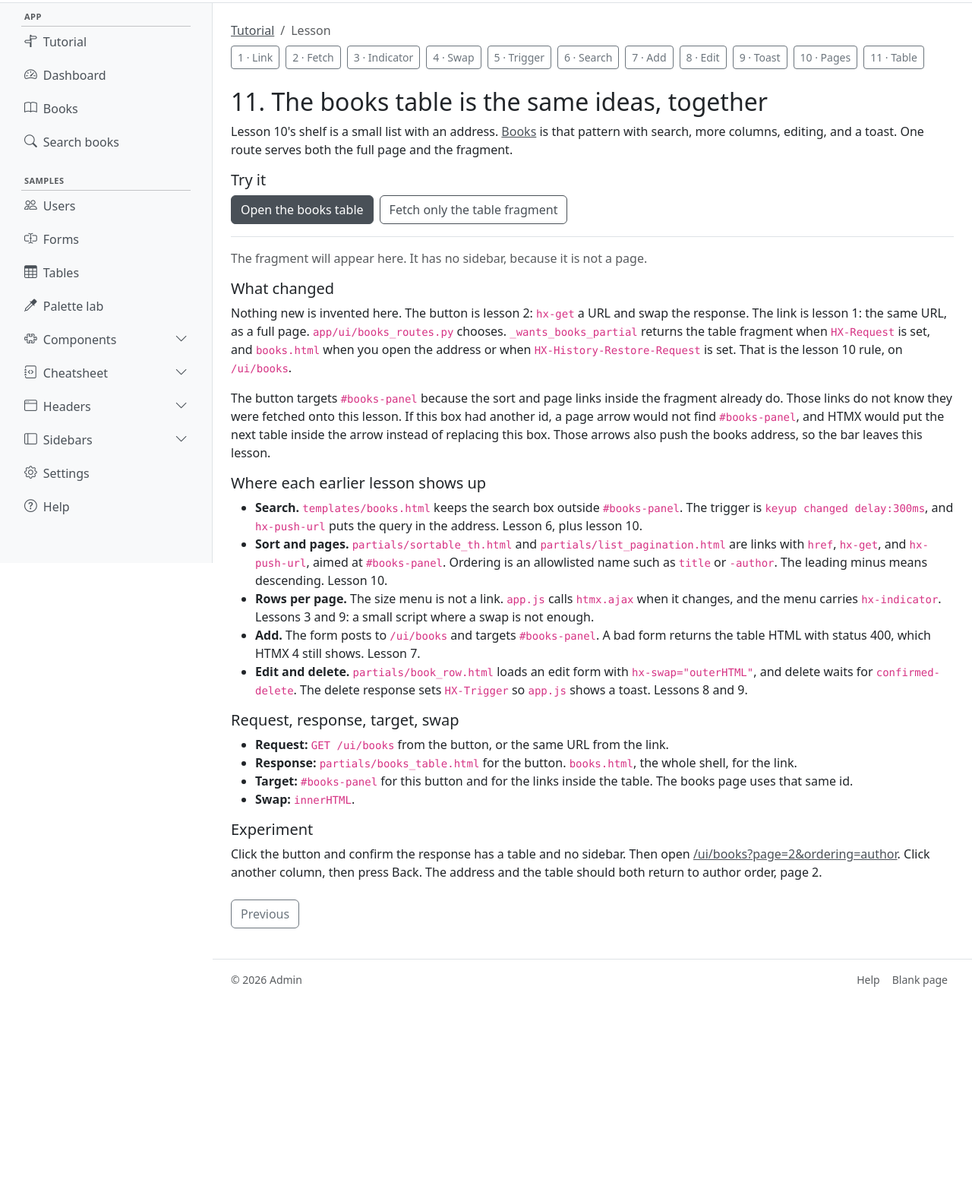
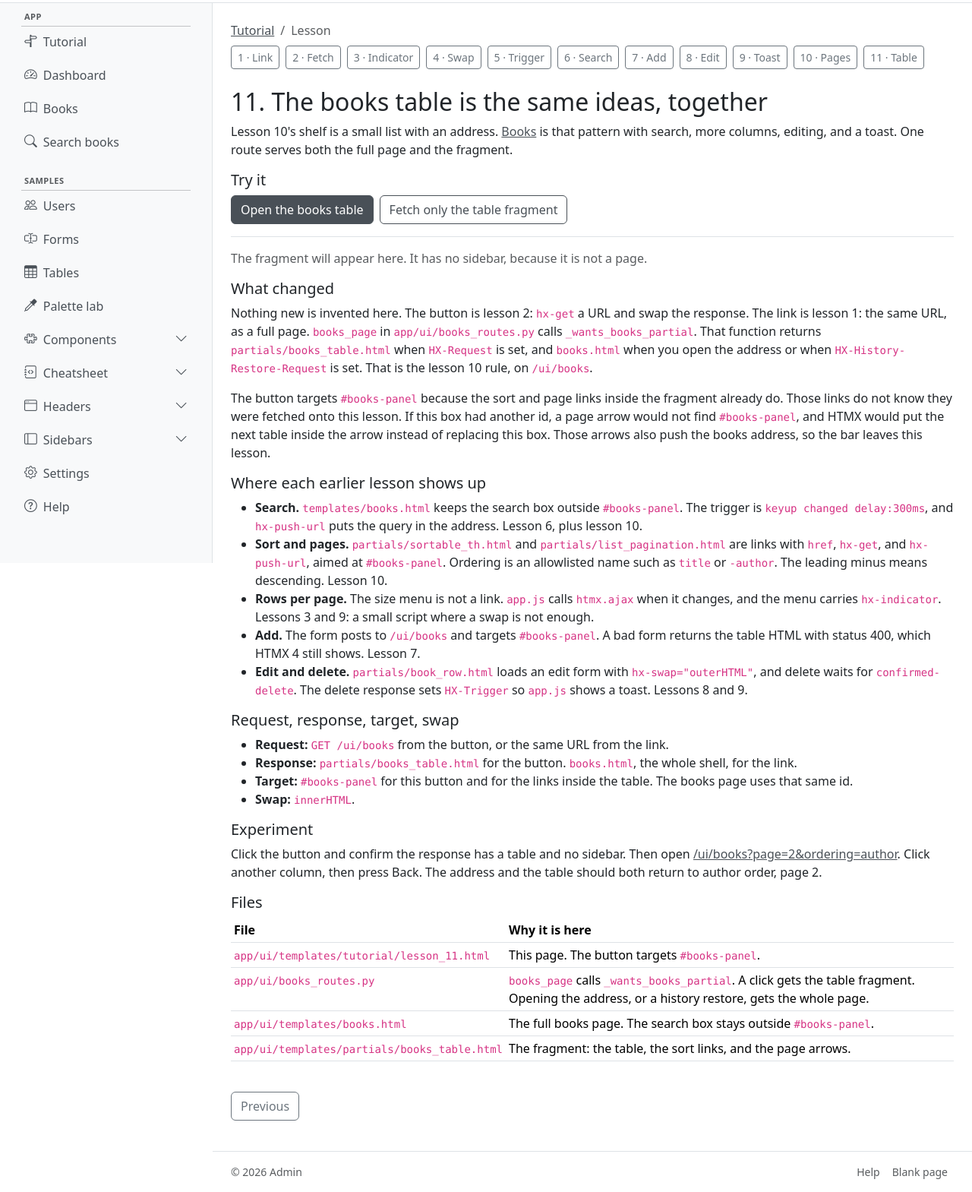
Before and after one commit to tgogos/htmx-bootstrap-tutorial, a FastAPI app: template app/ui/templates/tutorial/lesson_11.html in a window 1280 px wide. Shown: the part 59-1628 px from the top of the page at 76% size. Before the commit the page ends 1358 px from the top, so only its background shows below. Run offline with FastAPI, Linux system fonts and the light colour scheme; the template is opened without the code that fills it, so the values that code supplies are empty; parts of the project's set-up code (start-up, migrations or seed data) failed here and were passed over; some libraries are stand-ins or nearby versions.

Commit message:
List the files lesson 11 uses, and name books_page as the function that chooses the table fragment or the full page.
Co-authored-by: Cursor <cursoragent@cursor.com>

```diff
--- a/app/ui/templates/tutorial/lesson_11.html
+++ b/app/ui/templates/tutorial/lesson_11.html
@@ -22,7 +22,7 @@
 </div>
 
 <h2 class="h5">What changed</h2>
-<p>Nothing new is invented here. The button is lesson 2: <code>hx-get</code> a URL and swap the response. The link is lesson 1: the same URL, as a full page. <code>app/ui/books_routes.py</code> chooses. <code>_wants_books_partial</code> returns the table fragment when <code>HX-Request</code> is set, and <code>books.html</code> when you open the address or when <code>HX-History-Restore-Request</code> is set. That is the lesson 10 rule, on <code>/ui/books</code>.</p>
+<p>Nothing new is invented here. The button is lesson 2: <code>hx-get</code> a URL and swap the response. The link is lesson 1: the same URL, as a full page. <code>books_page</code> in <code>app/ui/books_routes.py</code> calls <code>_wants_books_partial</code>. That function returns <code>partials/books_table.html</code> when <code>HX-Request</code> is set, and <code>books.html</code> when you open the address or when <code>HX-History-Restore-Request</code> is set. That is the lesson 10 rule, on <code>/ui/books</code>.</p>
 <p>The button targets <code>#books-panel</code> because the sort and page links inside the fragment already do. Those links do not know they were fetched onto this lesson. If this box had another id, a page arrow would not find <code>#books-panel</code>, and HTMX would put the next table inside the arrow instead of replacing this box. Those arrows also push the books address, so the bar leaves this lesson.</p>
 
 <h2 class="h5">Where each earlier lesson shows up</h2>
@@ -45,6 +45,36 @@
 <h2 class="h5">Experiment</h2>
 <p>Click the button and confirm the response has a table and no sidebar. Then open <a href="/ui/books?page=2&amp;ordering=author">/ui/books?page=2&amp;ordering=author</a>. Click another column, then press Back. The address and the table should both return to author order, page 2.</p>
 
+<h2 class="h5">Files</h2>
+<div class="table-responsive">
+  <table class="table table-sm">
+    <thead>
+      <tr>
+        <th scope="col">File</th>
+        <th scope="col">Why it is here</th>
+      </tr>
+    </thead>
+    <tbody>
+      <tr>
+        <td><code>app/ui/templates/tutorial/lesson_11.html</code></td>
+        <td>This page. The button targets <code>#books-panel</code>.</td>
+      </tr>
+      <tr>
+        <td><code>app/ui/books_routes.py</code></td>
+        <td><code>books_page</code> calls <code>_wants_books_partial</code>. A click gets the table fragment. Opening the address, or a history restore, gets the whole page.</td>
+      </tr>
+      <tr>
+        <td><code>app/ui/templates/books.html</code></td>
+        <td>The full books page. The search box stays outside <code>#books-panel</code>.</td>
+      </tr>
+      <tr>
+        <td><code>app/ui/templates/partials/books_table.html</code></td>
+        <td>The fragment: the table, the sort links, and the page arrows.</td>
+      </tr>
+    </tbody>
+  </table>
+</div>
+
 <p class="mt-4">
   <a class="btn btn-outline-secondary" href="/ui/tutorial/10">Previous</a>
 </p>
```
